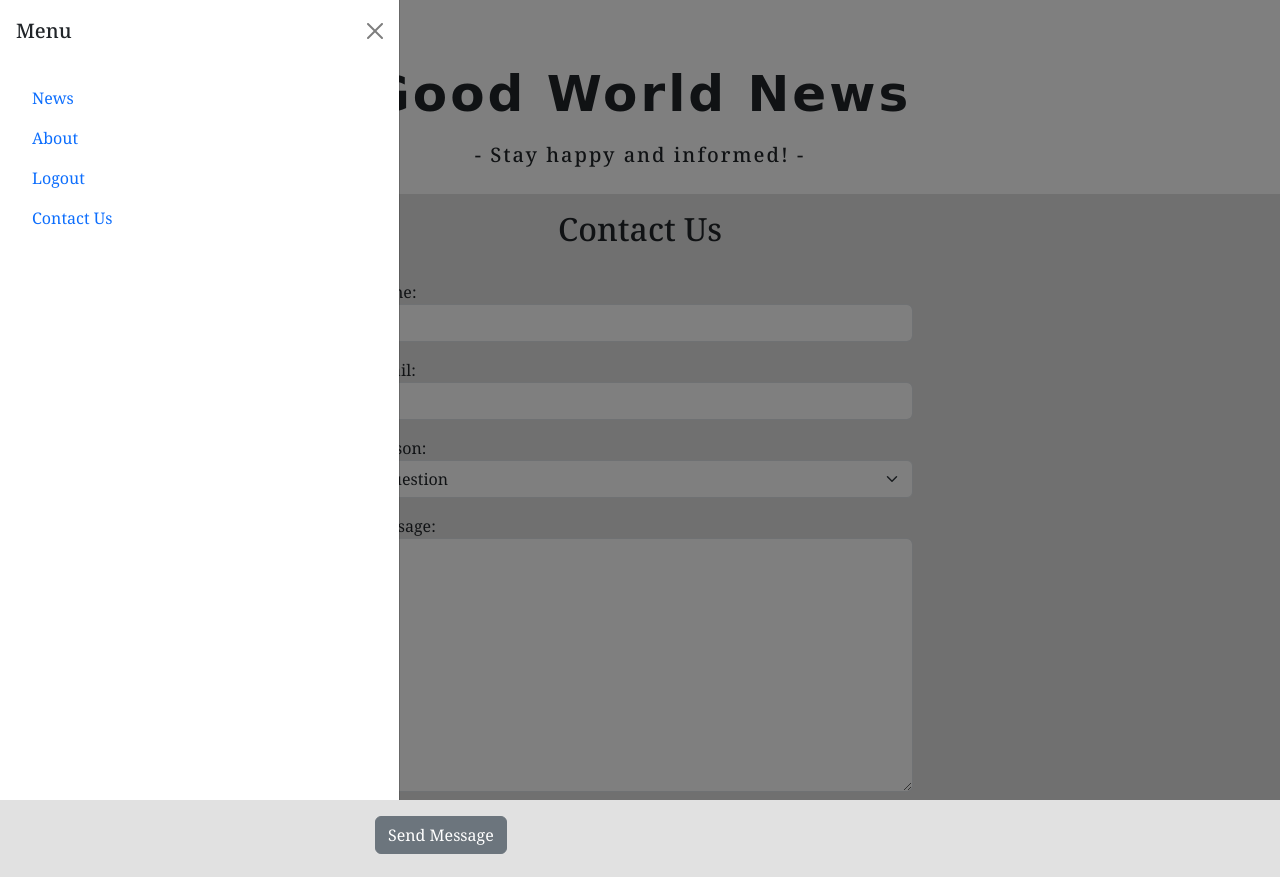
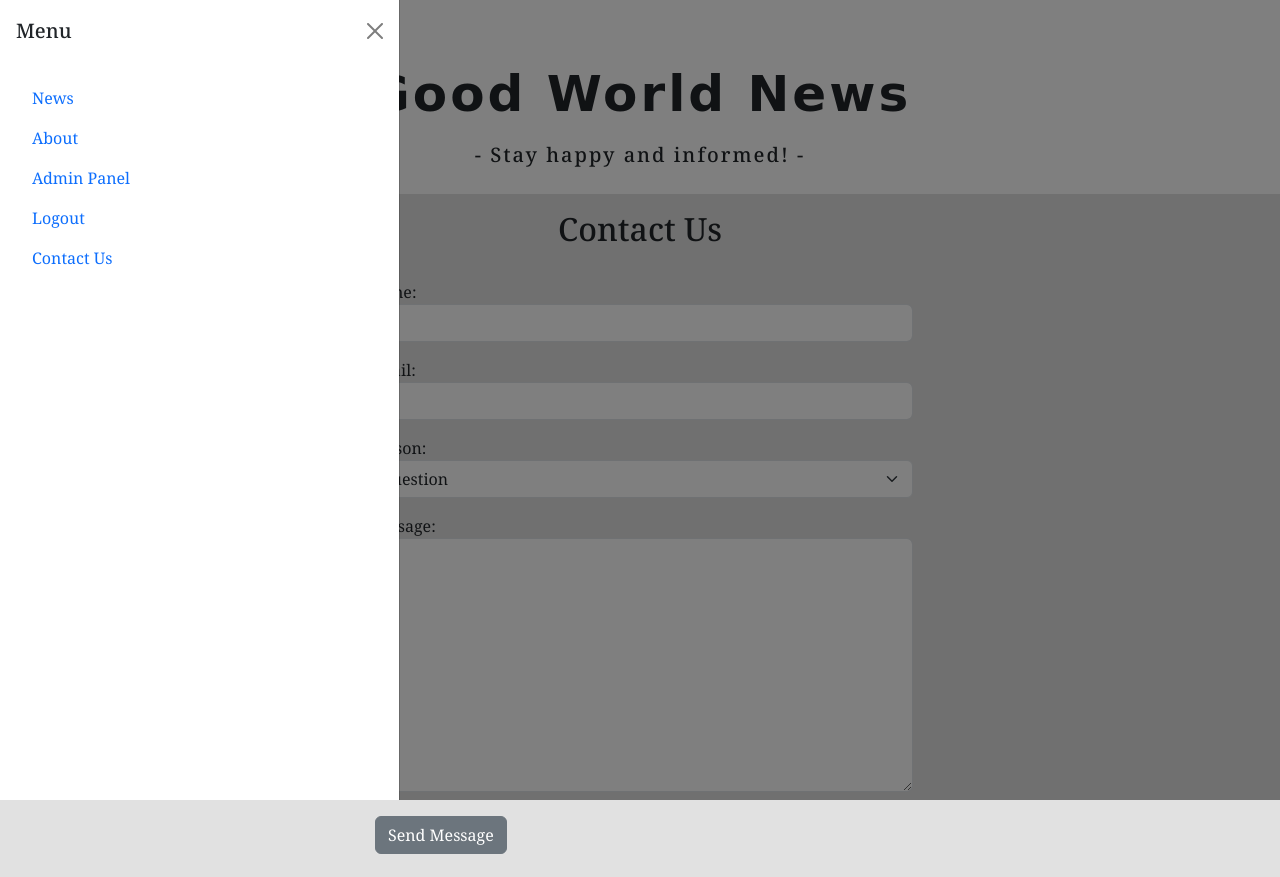
Before and after one commit to MrMarlonM/good-world-news, a Django app: page /contact/contact/ in a window 1280 px wide, after a click that opens the changed part. Shown: the top 877 px of the page. Run offline with Django 4.2, Linux system fonts and the light colour scheme; the visitor is signed in with stand-in values (Sample User, id 1); some libraries are stand-ins or nearby versions; some web fonts are replaced.

Commit message:
Add button to reach admin panel as staff

```diff
--- a/templates/base.html
+++ b/templates/base.html
@@ -93,7 +93,12 @@
                 <li class="nav-item">
                     <a class="nav-link {% if request.path == about_url %}active" aria-current="page{% endif %}"
                         href="{% url 'about' %}" aria-label="click here to go to about page">About</a>
-                    {% if user.is_authenticated %}
+                {% if user.is_authenticated %}
+                {% if user.is_staff or user.is_superuser %}
+                <li>
+                    <a class="nav-link" href="{% url 'admin:index' %}">Admin Panel</a>
+                </li>
+                {% endif %}
                 <li class="nav-item">
                     <a class="nav-link {% if request.path == logout_url %}active" aria-current="page{% endif %}"
                         href="{% url 'account_logout' %}" aria-label="click here to log out">Logout</a>
```
